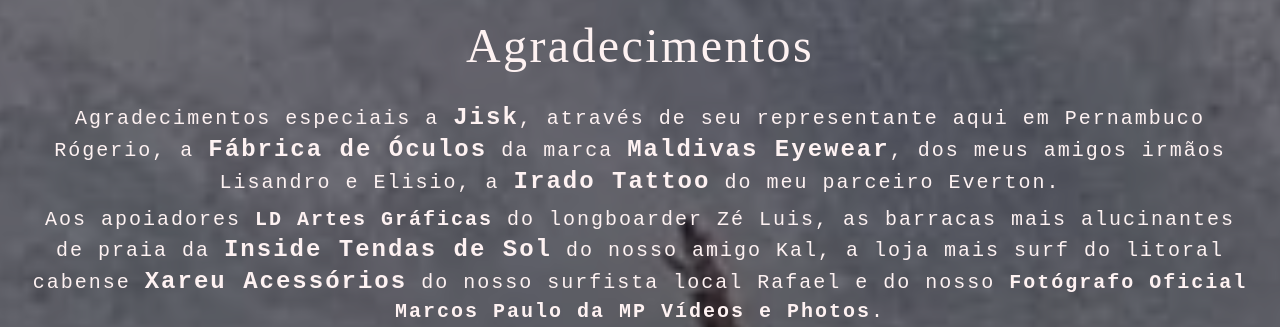
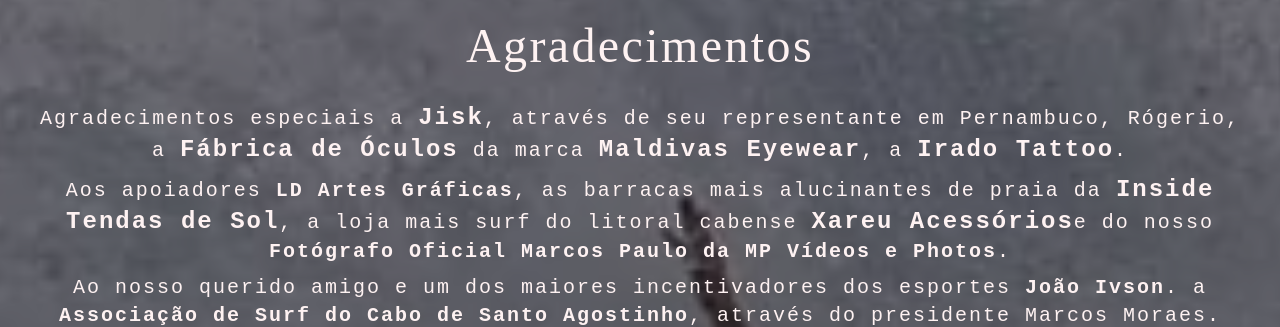
Before and after one commit to sauba/spa-ppsm, a Next.js app: page / in a window 1280 px wide. Shown: the part 731-1058 px from the top of the page. Built offline with nearby package versions, Linux system fonts and the light colour scheme.

Commit message:
Update: Agradecimentos text modified

```diff
--- a/src/components/Agradecimentos/index.tsx
+++ b/src/components/Agradecimentos/index.tsx
@@ -15,7 +15,24 @@
         font-pt-mono
       `} id="agradecimentos">
       <p className={`text-center xl:text-5xl animate-skew-stop tracking-wider font-caveat`}>Agradecimentos</p>
+
       <p className={`text-center lg:pt-8 text-sm lg:text-xl tracking-widest py-1`}>
+        Agradecimentos especiais a <span className="xl:text-2xl font-bold">Jisk</span>, através de seu representante em Pernambuco, Rógerio, a <span className="xl:text-2xl font-bold">Fábrica de Óculos</span> da marca <span className="xl:text-2xl font-bold">Maldivas Eyewear</span>, a <span className="xl:text-2xl font-bold">Irado Tattoo</span>.
+      </p>
+
+      <p className={`text-center text-sm lg:text-xl tracking-widest py-1`}>
+        Aos apoiadores <span className="font-bold">LD Artes Gráficas</span>, as barracas mais alucinantes de praia da <span className="xl:text-2xl font-bold">Inside Tendas de Sol</span>, a loja mais surf do litoral cabense <span className="xl:text-2xl font-bold">Xareu Acessórios</span>e do nosso <span className="font-bold">Fotógrafo Oficial Marcos Paulo da MP Vídeos e Photos</span>.
+      </p>
+
+      <p className={`text-center text-sm lg:text-xl tracking-widest py-1`}>
+        Ao nosso querido amigo e um dos maiores incentivadores dos esportes <span className="font-bold">João Ivson</span>. a <span className="font-bold">Associação de Surf do Cabo de Santo Agostinho</span>, através do presidente Marcos Moraes.
+      </p>
+
+      <p className={`text-center text-sm lg:text-xl tracking-widest py-1`}>
+        E uma menção especial ao nosso Prefeito <span className="xl:text-2xl font-bold">Keko do Armazém</span> pelo incentivo aos esportes, que vem fazendo com que os atletas de todas as modalidades do municipio se dediquem e saibam que o esporte <span className="xl:text-2xl font-bold">Salva Vidas</span>.
+      </p>
+
+      {/* <p className={`text-center lg:pt-8 text-sm lg:text-xl tracking-widest py-1`}>
         Agradecimentos especiais a <span className="xl:text-2xl font-bold">Jisk</span>, através de seu representante aqui em Pernambuco Rógerio, a <span className="xl:text-2xl font-bold">Fábrica de Óculos</span> da marca <span className="xl:text-2xl font-bold">Maldivas Eyewear</span>, dos meus amigos irmãos Lisandro e Elisio, a <span className="xl:text-2xl font-bold">Irado Tattoo</span> do meu parceiro Everton.
       </p>
 
@@ -29,7 +46,7 @@
 
       <p className={`text-center text-sm lg:text-xl tracking-widest py-1`}>
         E uma menção especial ao nosso Prefeito <span className="xl:text-2xl font-bold">Keko do Armazém</span> pelo incentivo aos esportes, que vem fazendo com que os atletas de todas as modalidades do municipio se dediquem e saibam que o esporte <span className="xl:text-2xl font-bold">Salva Vidas</span>.
-      </p>
+      </p> */}
 
       <p className={`text-center text-5xl xl:text-8xl tracking-widest lg:pt-4 font-allura  animate-wiggle`}>
         Aloha!
```
